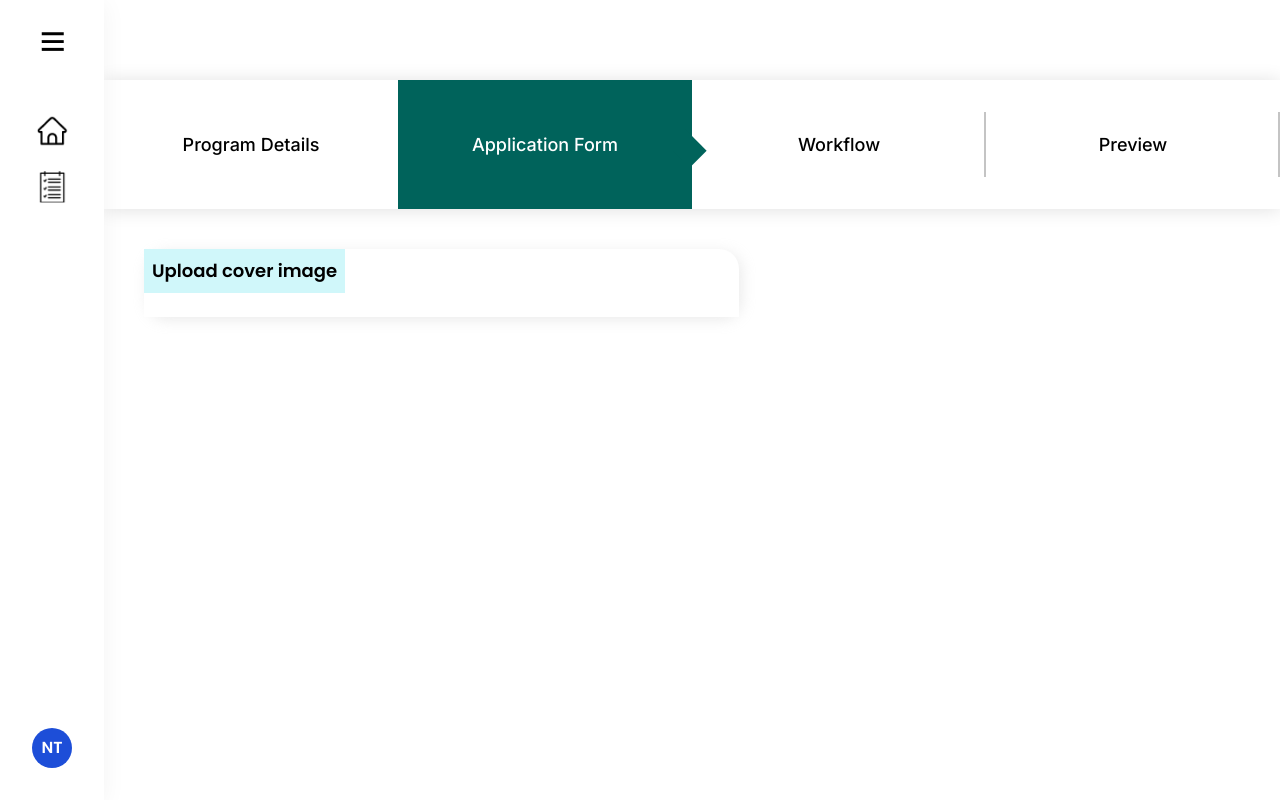
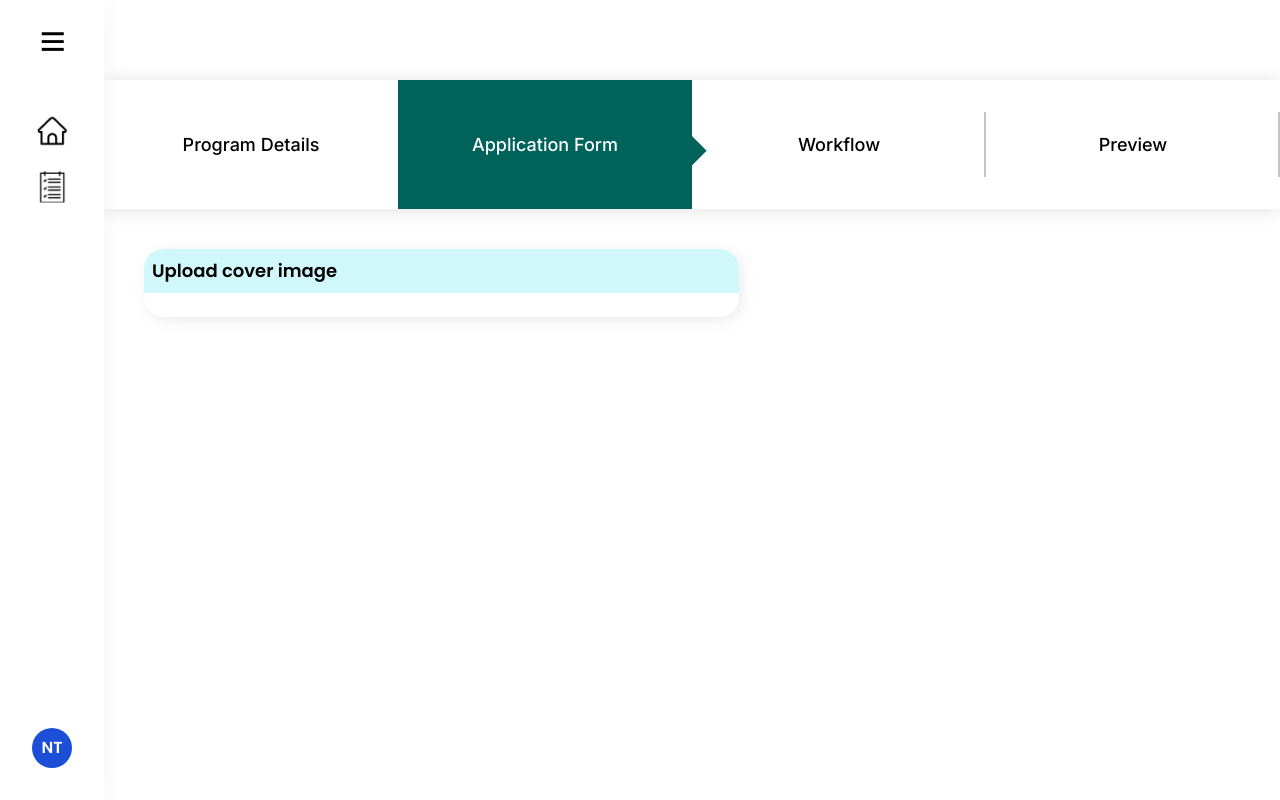
Before and after one commit to gift56/Fetest1, a React (Create React App) app: page / in a window 1280 px wide. Built offline with nearby package versions, Linux system fonts and the light colour scheme.

Commit message:
woking on card component

```diff
--- a/src/components/card/Card.tsx
+++ b/src/components/card/Card.tsx
@@ -7,8 +7,8 @@ interface CardProp {
 
 const Card = ({ headline, children }: CardProp) => {
   return (
-    <div className="w-full lg:w-[595px] h-fit shadow-cardShad rounded-[20px] flex flex-col items-start justify-start">
-      <div className="bg-primary py-2 px-2">
+    <div className="w-full lg:w-[595px] h-fit shadow-cardShad rounded-[20px] flex flex-col items-start justify-start overflow-hidden">
+      <div className="bg-primary py-2 px-2 w-full">
         <h2 className="text-base md:text-lg font-semibold">{headline}</h2>
       </div>
       <div className="w-full bg-white p-3">{children}</div>
```
